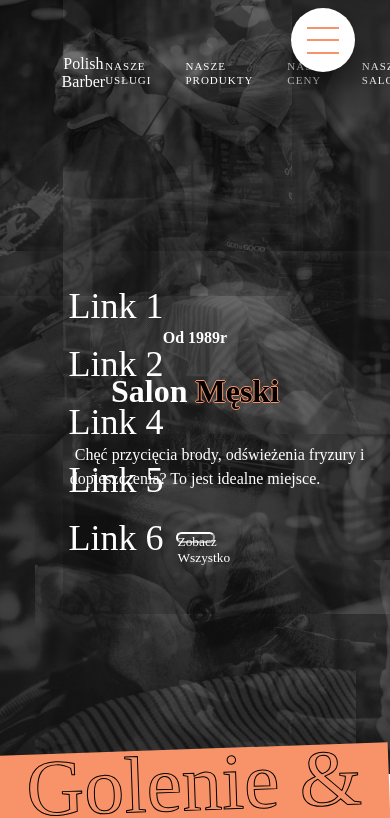
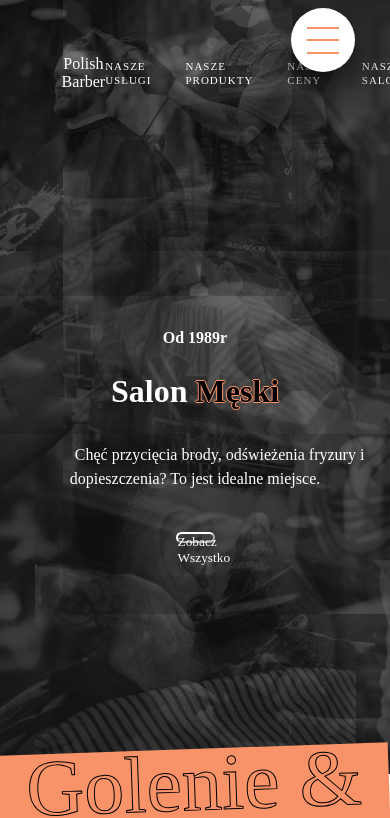
Before and after one commit to patryk6496/Barber_Shop, a React (Create React App) app: page / in a window 390 px wide. Shown: the top 818 px of the page. Built offline with nearby package versions, Linux system fonts and the light colour scheme.

Commit message:
Fix bug hamburger menu

```diff
--- a/src/App.css
+++ b/src/App.css
@@ -690,10 +690,14 @@ p {
   top: 0;
   z-index: 1500;
   width: 0;
+  opacity: 0;
   transition: all 0.8s;
 }
 
 .list {
+  display: flex;
+  flex-direction: column;
+  align-items: center;
   position: absolute;
   top: 50%;
   left: 50%;
@@ -707,7 +711,7 @@ p {
 .item {
   margin: 1rem;
   font-size: 36px;
-  width: 200px;
+  width: 100%;
 }
 
 .link:link,
@@ -740,7 +744,7 @@ p {
   transform: scale(80);
 }
 .checkbox:checked ~ .nav_hamburger {
-  opacity: 0;
+  opacity: 1;
   width: 100%;
   right: 0;
 }
--- a/src/App.js
+++ b/src/App.js
@@ -26,13 +26,13 @@ function App() {
               </ul>
             </div>
 
-            <div className='navigation_icon'>
+
               <input type="checkbox" id="navi-toggle" class="checkbox" />
               <label for="navi-toggle" class="button_ham">
                 <span class="icon">&nbsp;</span>
               </label>
               <div class="background">&nbsp;</div>
-            </div>
+
 
             <nav class="nav_hamburger">
               <ul class="list">
```
